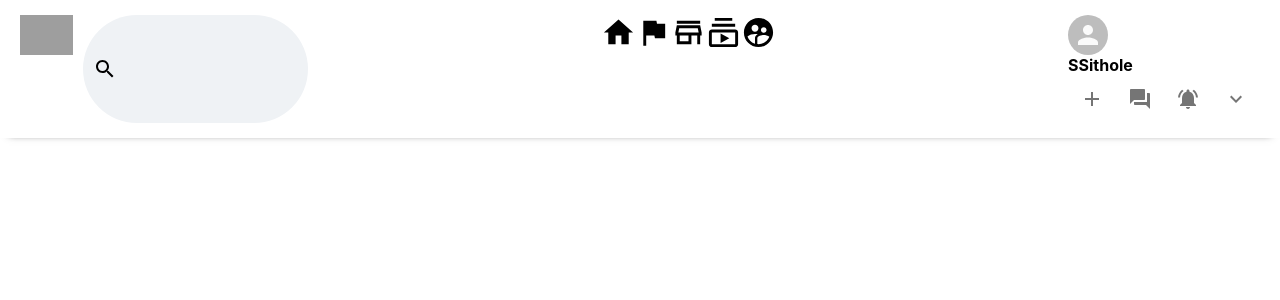
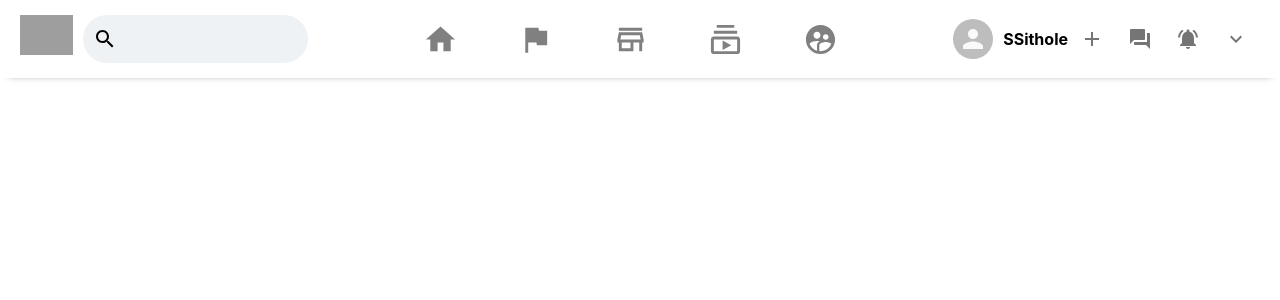
Before and after one commit to sssithole/facebook-clone, a React (Create React App) app: page / in a window 1280 px wide. Shown: the top 300 px of the page. Built offline with nearby package versions, Linux system fonts and the light colour scheme; grey boxes are pictures that could not be loaded.

Commit message:
changes it look cool

```diff
--- a/src/Header.css
+++ b/src/Header.css
@@ -39,3 +39,39 @@
     flex: 1;
     justify-content: center;
 }
+
+.header__option > .MuiSvgIcon-root {
+    color: gray;
+}
+
+.header__option:hover > .MuiSvgIcon-root {
+    color: blue;
+}
+
+.header__option {
+    display: flex;
+    align-items: center;
+    padding: 0 30px;
+    cursor: pointer;
+}
+
+.header__option:hover {
+    background-color: #eff2f5;
+    border-radius: 10px;
+    align-items: center;
+    padding: 0 30px;
+    border-radius: none;
+}
+
+.header__info {
+    display: flex;
+    align-items: center;
+}
+
+.header__info > h4 {
+    margin-left: 10px;
+}
+
+.header__right{
+    display: flex;
+}
--- a/src/Header.js
+++ b/src/Header.js
@@ -42,7 +42,7 @@ function Header() {
                 </div>
             </div>
 
-            <div className="header___right">
+            <div className="header__right">
                 <div className="header__info">
                     < Avatar />
                     <h4>SSithole</h4>
```
